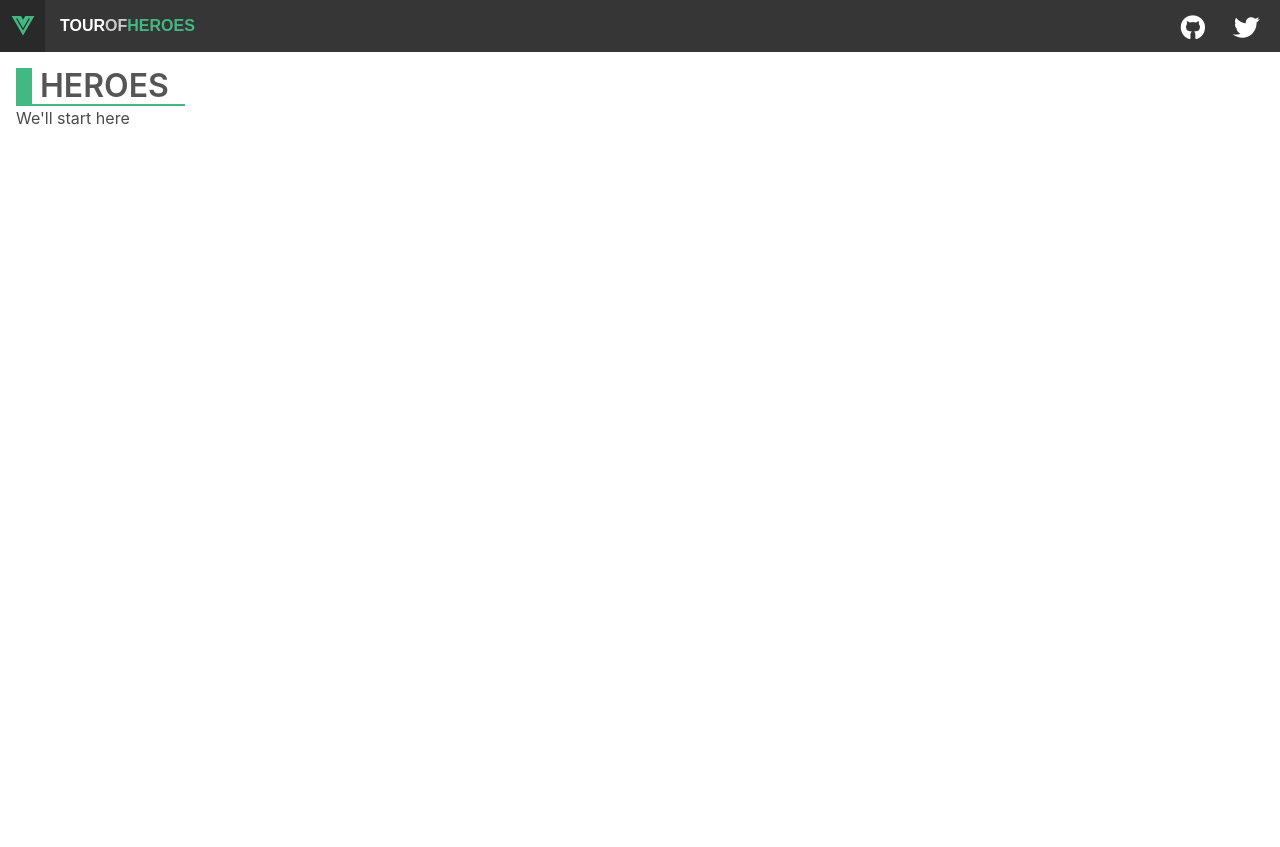
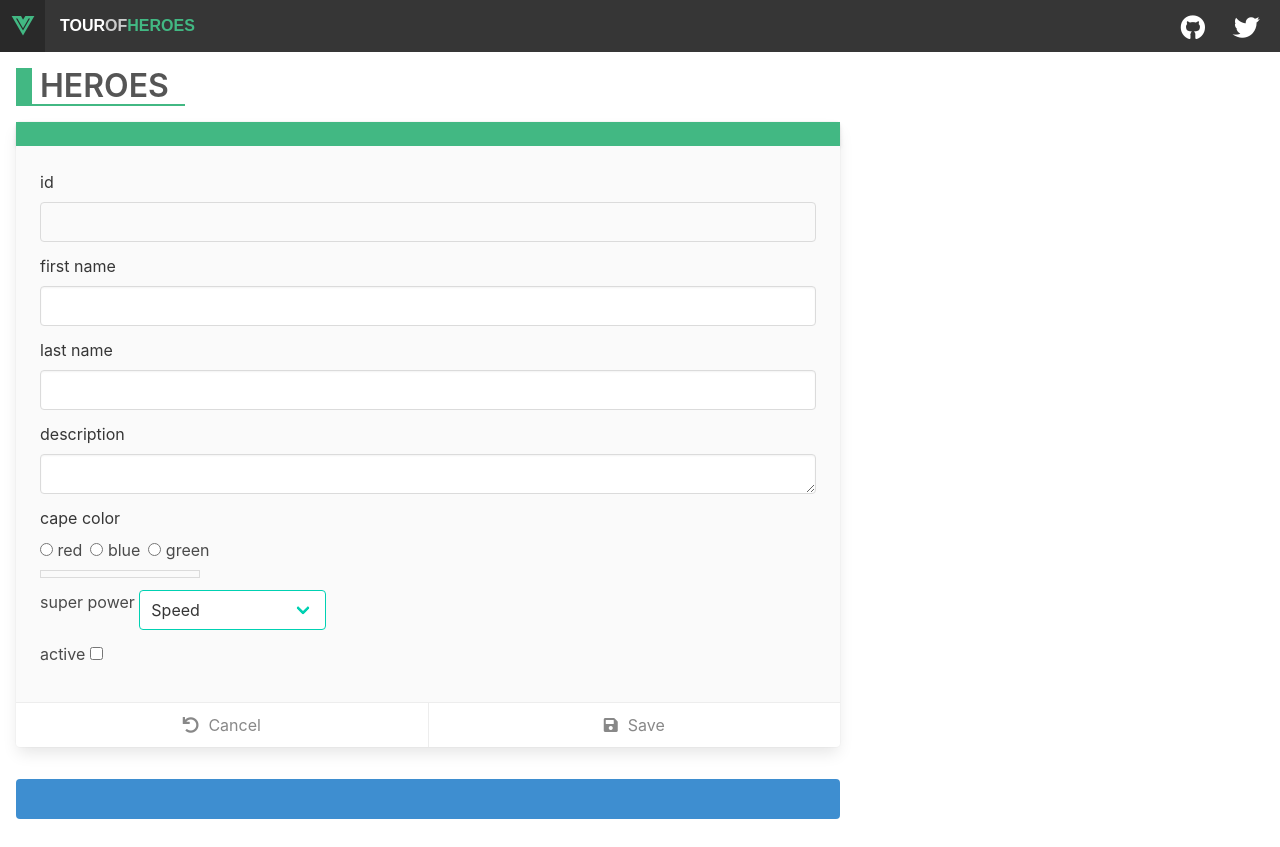
Before and after one commit to gspolima/Vue-Getting-Started, a Vue app: page / in a window 1280 px wide. Before the commit the page ends 800 px from the top, so only its background shows below. Built offline with nearby package versions, Linux system fonts and the light colour scheme.

Commit message:
beginning state for module 3

```diff
--- a/src/app.vue
+++ b/src/app.vue
@@ -1,19 +1,21 @@
 <template>
   <div id="app">
     <HeaderBar />
-    <div class="main-section content-title-group">
-      <h2 class="title">Heroes</h2>
-      <div>We'll start here</div>
+    <div class="main-section columns">
+      <main class="column">
+        <Heroes />
+      </main>
     </div>
   </div>
 </template>
 
 <script>
 import HeaderBar from '@/components/header-bar';
+import Heroes from '@/components/heroes';
 
 export default {
   name: 'App',
-  components: { HeaderBar },
+  components: { HeaderBar, Heroes },
 };
 </script>
 
--- a/src/components/header-bar-links.vue
+++ b/src/components/header-bar-links.vue
@@ -3,10 +3,18 @@
     <div class="navbar-end">
       <div class="navbar-item">
         <div class="buttons">
-          <a :href="github" target="_blank" rel="noopener noreferrer">
+          <a
+            href="https://github.com/johnpapa/vue-getting-started"
+            target="_blank"
+            rel="noopener noreferrer"
+          >
             <i class="fab fa-github fa-2x" aria-hidden="true"></i>
           </a>
-          <a :href="twitter" target="_blank" rel="noopener noreferrer">
+          <a
+            href="https://twitter.com/john_papa"
+            target="_blank"
+            rel="noopener noreferrer"
+          >
             <i class="fab fa-twitter fa-2x" aria-hidden="true"></i>
           </a>
         </div>
@@ -14,14 +22,3 @@
     </div>
   </div>
 </template>
-
-<script>
-export default {
-  data() {
-    return {
-      github: 'https://github.com/johnpapa/vue-getting-started',
-      twitter: 'https://twitter.com/john_papa',
-    };
-  },
-};
-</script>
--- a/src/components/header-bar.vue
+++ b/src/components/header-bar.vue
@@ -20,9 +20,3 @@
   components: { HeaderBarBrand, HeaderBarLinks },
 };
 </script>
-
-<style lang="scss" scoped>
-.test {
-  color: yellow;
-}
-</style>
--- /dev/null
+++ b/src/components/heroes.vue
@@ -0,0 +1,89 @@
+<template>
+  <div class="content-container">
+    <div class="section content-title-group">
+      <h2 class="title">Heroes</h2>
+    </div>
+    <div class="columns">
+      <div class="column is-8">
+        <div class="card edit-detail">
+          <header class="card-header">
+            <p class="card-header-title"></p>
+          </header>
+          <div class="card-content">
+            <div class="content">
+              <div class="field">
+                <label class="label" for="id">id</label>
+                <label class="input" id="id" readonly></label>
+              </div>
+              <div class="field">
+                <label class="label" for="firstName">first name</label>
+                <input class="input" id="firstName" />
+              </div>
+              <div class="field">
+                <label class="label" for="lastName">last name</label>
+                <input class="input" id="lastName" />
+              </div>
+              <div class="field">
+                <label class="label" for="description">description</label>
+                <textarea class="input" id="description" type="text" />
+              </div>
+              <div class="field">
+                <label class="label">cape color</label>
+                <label class="radio" for="color-red">
+                  <input type="radio" id="color-red" value="red" />
+                  red
+                </label>
+                <label class="radio" for="color-blue">
+                  <input type="radio" id="color-blue" value="blue" />
+                  blue
+                </label>
+                <label class="radio" for="color-green">
+                  <input type="radio" id="color-green" value="green" />
+                  green
+                </label>
+                <div class="color-line"></div>
+              </div>
+              <div class="field">
+                <label for="power">
+                  super power
+                  <div class="select is-primary">
+                    <select id="power">
+                      <option disabled value>Please select one</option>
+                      <option>Speed</option>
+                      <option>Flight</option>
+                      <option>Strength</option>
+                      <option>Invisibility</option>
+                    </select>
+                  </div>
+                </label>
+              </div>
+              <div class="field">
+                <label class="checkbox" for="active">
+                  active
+                  <input type="checkbox" class="is-primary" id="active" />
+                </label>
+              </div>
+            </div>
+          </div>
+          <footer class="card-footer">
+            <button class="link card-footer-item cancel-button">
+              <i class="fas fa-undo"></i>
+              <span>Cancel</span>
+            </button>
+            <button class="link card-footer-item">
+              <i class="fas fa-save"></i>
+              <span>Save</span>
+            </button>
+          </footer>
+        </div>
+        <div class="notification is-info"></div>
+      </div>
+    </div>
+  </div>
+</template>
+
+<script>
+export default {
+  name: 'Heroes',
+};
+</script>
--- a/src/design/_bulma.scss
+++ b/src/design/_bulma.scss
@@ -13,6 +13,7 @@
 @import 'bulma/sass/components/menu.sass';
 @import 'bulma/sass/components/modal.sass';
 @import 'bulma/sass/components/navbar.sass';
+@import 'bulma/sass/elements/notification.sass';
 @import 'bulma/sass/elements/button.sass';
 // @import 'bulma/sass/elements/container.sass'; // 25 lines
 // @import 'bulma/sass/elements/content.sass'; // 150 lines
```
Also changed, not shown: 1 other file (tests, documents, lock files or other folders).
